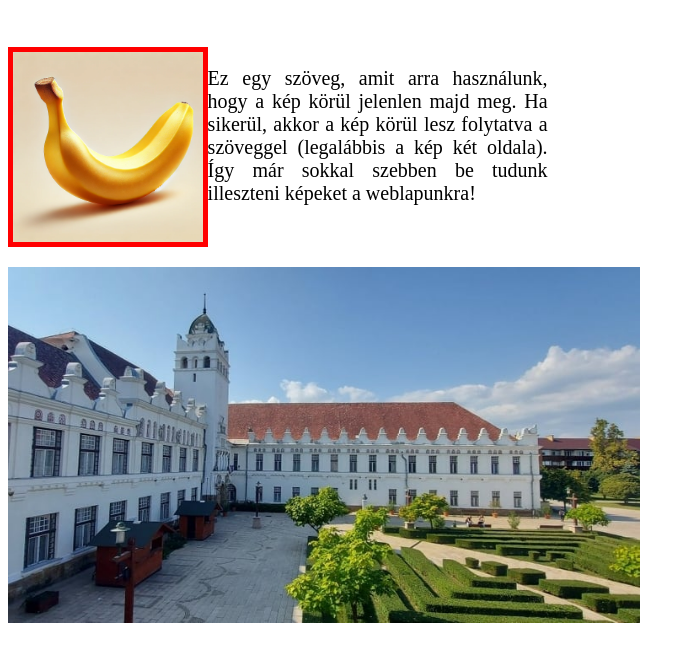
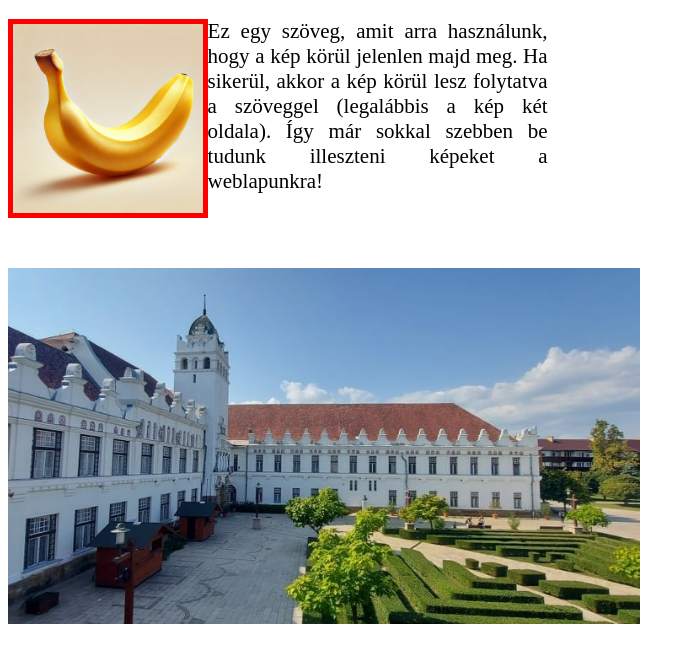
Before and after one commit to JValma2024/GTDIOVWebProgDes-, a plain HTML site: page GTDIOV_1026/GTDIOV_paste.html in a window 1280 px wide. Shown: the part 61-724 px from the top of the page, without its empty margins (0-695 px from the left). Drawn offline with Linux system fonts and the light colour scheme.

Commit message:
Frissített fájlok a GTDIOV_1026 mappában

```diff
--- a/GTDIOV_1026/GTDIOV_paste.html
+++ b/GTDIOV_1026/GTDIOV_paste.html
@@ -8,14 +8,20 @@
     <style>
       .gyumolcs {
         display: flex;
-        margin-top: 50px;
-        display: flex;
-        align-items: flex-start;
+        margin-bottom: 30px;
+      }
+
+      .gyumolcs p{
+          margin-top: 0;
+          width: 340px;
+          text-align: justify;
+          font-size: 21px;
       }
 
       .gyumolcs img {
          border: 5px solid red;
          width: 15%;
+         float: left;
 
       }
 
@@ -24,12 +30,7 @@
         width: 50%;
       }
 
-      .sorkizart{
-        text-align: justify;
-        width: 340px;
-        font-size: 20px;
 
-      }
     </style>
   </head>
 
@@ -39,7 +40,7 @@
     <div class="gyumolcs">
       <img src="./képek/gyumolcs.jpg" alt="Gyümölcs kép" width="150" />
       <div class="text">
-        <p class="sorkizart">
+        <p>
           Ez egy szöveg, amit arra használunk, hogy a kép körül jelenlen majd
           meg. Ha sikerül, akkor a kép körül lesz folytatva a szöveggel
           (legalábbis a kép két oldala). Így már sokkal szebben be tudunk
```
